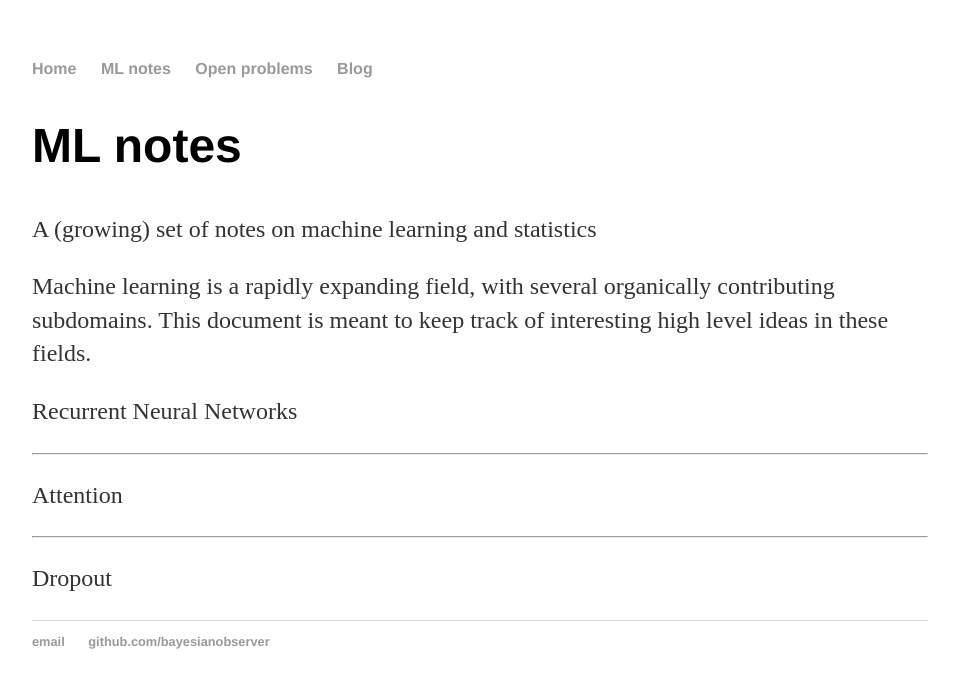
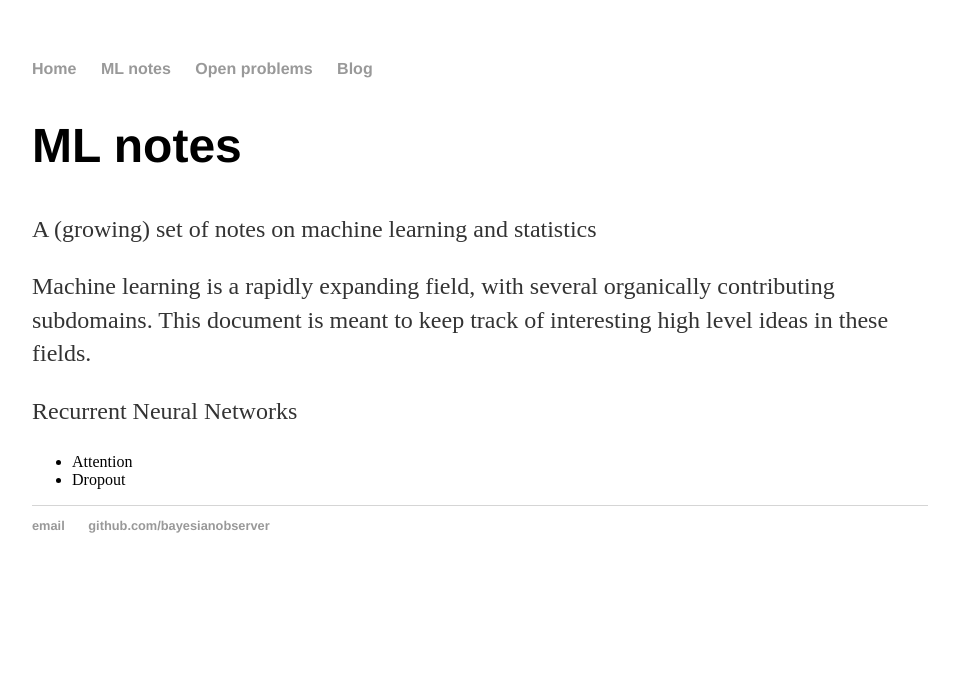
Before and after one commit to bayesianobserver/bayesianobserver.github.io, a Jekyll site: the page built from ml.md, in a window 1280 px wide. Shown: the top 688 px of the page, without its empty margins (160-1119 px from the left). Built offline with Jekyll 4.4.1, drawn with Linux system fonts in a browser that asks for light colours.

Commit message:
Update ml.md

```diff
--- a/ml.md
+++ b/ml.md
@@ -11,10 +11,6 @@ Machine learning is a rapidly expanding field, with several organically contribu
 
 Recurrent Neural Networks
 
----
 
-Attention
-
----
-
-Dropout
+* Attention
+* Dropout
```
